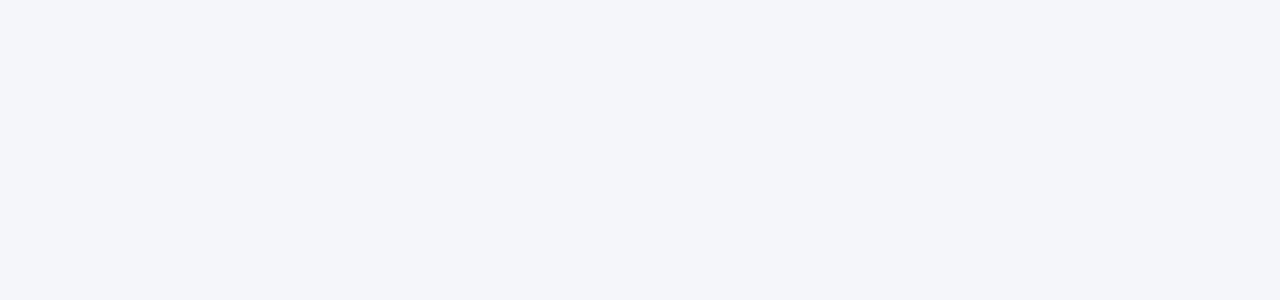
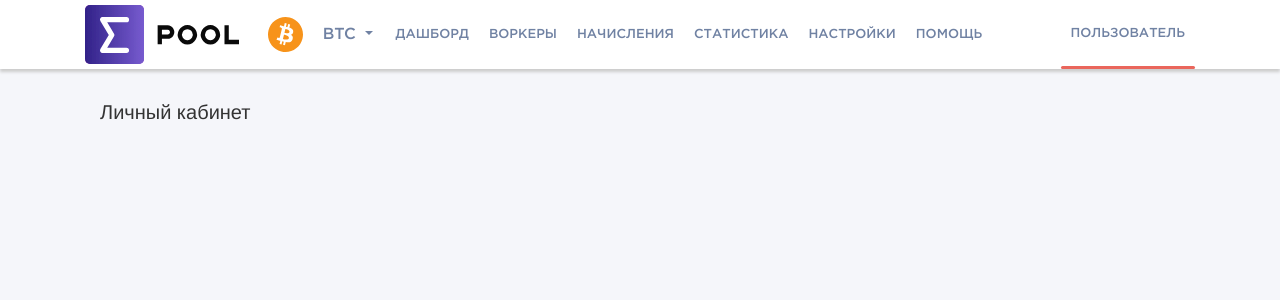
Before and after one commit to ivanoid768/project_3, a Nuxt app: page /cabinet in a window 1280 px wide. Before the commit this address had no page. Shown: the top 300 px of the page. Built offline with nearby package versions, Linux system fonts and the light colour scheme.

Commit message:
debug merge

```diff
--- a/assets/css/main.scss
+++ b/assets/css/main.scss
@@ -22,7 +22,10 @@ body{
 .block {
   margin-bottom: 40px;
 }
-
+h1 {
+  text-align: left;
+  font-size: 20px;
+}
 
 #navigation_main.bg-light {
   background-color: #fff !important;
@@ -49,13 +52,13 @@ body{
 
   .nav-link {
     display: block;
-    padding: 28px 16px;
+    padding: 28px 10px;
     text-transform: uppercase;
     color: #bbb;
     font-family: Gotham Pro;
     font-weight: 500;
     font-style: normal;
-    font-size: 14px;
+    font-size: 13px;
     color: #7082a3;
     position: relative;
 
@@ -84,12 +87,19 @@ body{
     background: #fff !important;
     border: 1px solid transparent;
     line-height: 35px;
+    font-family: Gotham Pro;
+    font-weight: 500;
+    font-style: normal;
+    width: 100%;
+    color: #7082a3;
+    text-align: left;
   }
 
   .dropdown-menu {
     display: block;
     box-shadow: 0px 0px 5px #ccc;
-    top: 5px;
+    top: -5px;
+    left: 10px;
     width: 100%;
     min-width: 0px;
   }
@@ -109,11 +119,11 @@ body{
   }
 
   &.dsh {
-    background-image: url('~assets/img/Bitcoin.svg');
+    background-image: url('~assets/img/dash-3.svg');
   }
 
   &.ltc {
-    background-image: url('~assets/img/Bitcoin.svg');
+    background-image: url('~assets/img/litecoin.png');
   }
 }
 
@@ -261,3 +271,14 @@ body{
     }
   }
 }
+
+.block_user {
+
+  .user_name {
+    font-family: Gotham Pro;
+    font-weight: 500;
+    font-style: normal;
+    font-size: 13px;
+    color: #7082a3;
+  }
+}
--- a/components/web_components/header_components/Navigation.vue
+++ b/components/web_components/header_components/Navigation.vue
@@ -8,7 +8,7 @@
       <div class="collapse navbar-collapse" id="navbarNavDropdown">
         <ul class="navbar nav">
           <li class="nav-item">
-              <DropdownCurrency />
+            <DropdownCurrency />
           </li>
           <li class="nav-item">
             <nuxt-link class="nav-link " to="/dashboard">Дашборд</nuxt-link>
@@ -26,11 +26,19 @@
             <nuxt-link class="nav-link " to="/settings">Настройки</nuxt-link>
           </li>
           <li class="nav-item">
-            <nuxt-link class="nav-link " to="/help">Помошь</nuxt-link>
+            <nuxt-link class="nav-link " to="/help">Помощь</nuxt-link>
           </li>
         </ul>
-        </div>
+
       </div>
+      <div class="block_user">
+        <nuxt-link class="nav-link " to="/cabinet">
+          <i class="user_pic"></i>
+          <span class="user_name">Пользователь</span>
+          </nuxt-link>
+      </div>
+    </div>
+
 </nav>
 </template>
 
--- /dev/null
+++ b/pages/cabinet.vue
@@ -0,0 +1,16 @@
+<template>
+
+  <div class="wrapper_main container">
+    <Navigation></Navigation>
+    <div class="container">
+      <h1>
+        Личный кабинет
+      </h1>
+    </div>
+  </div>
+</template>
+<script>import Navigation from '~/components/web_components/header_components/Navigation.vue'
+
+  export default {
+  components: {   Navigation  }
+  }</script>
```
Also changed, not shown: 1 other file (tests, documents, lock files or other folders).
